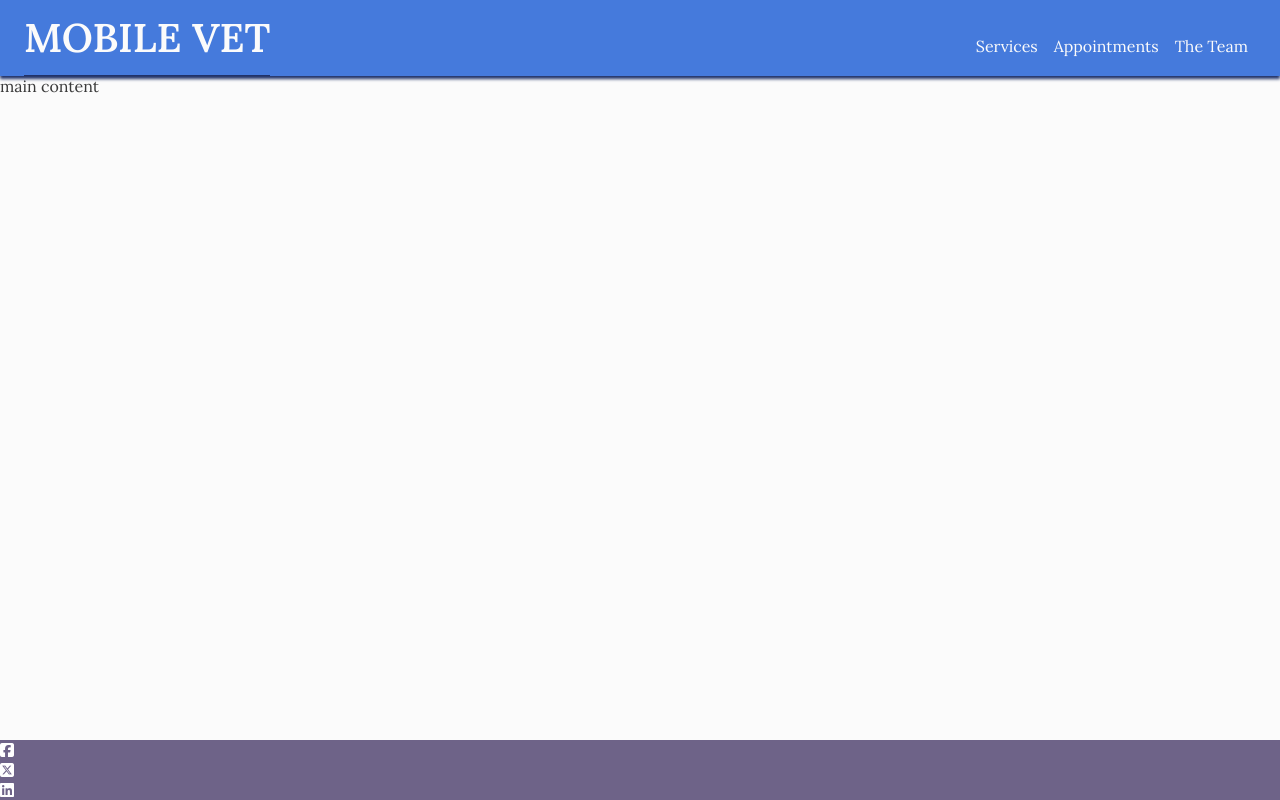
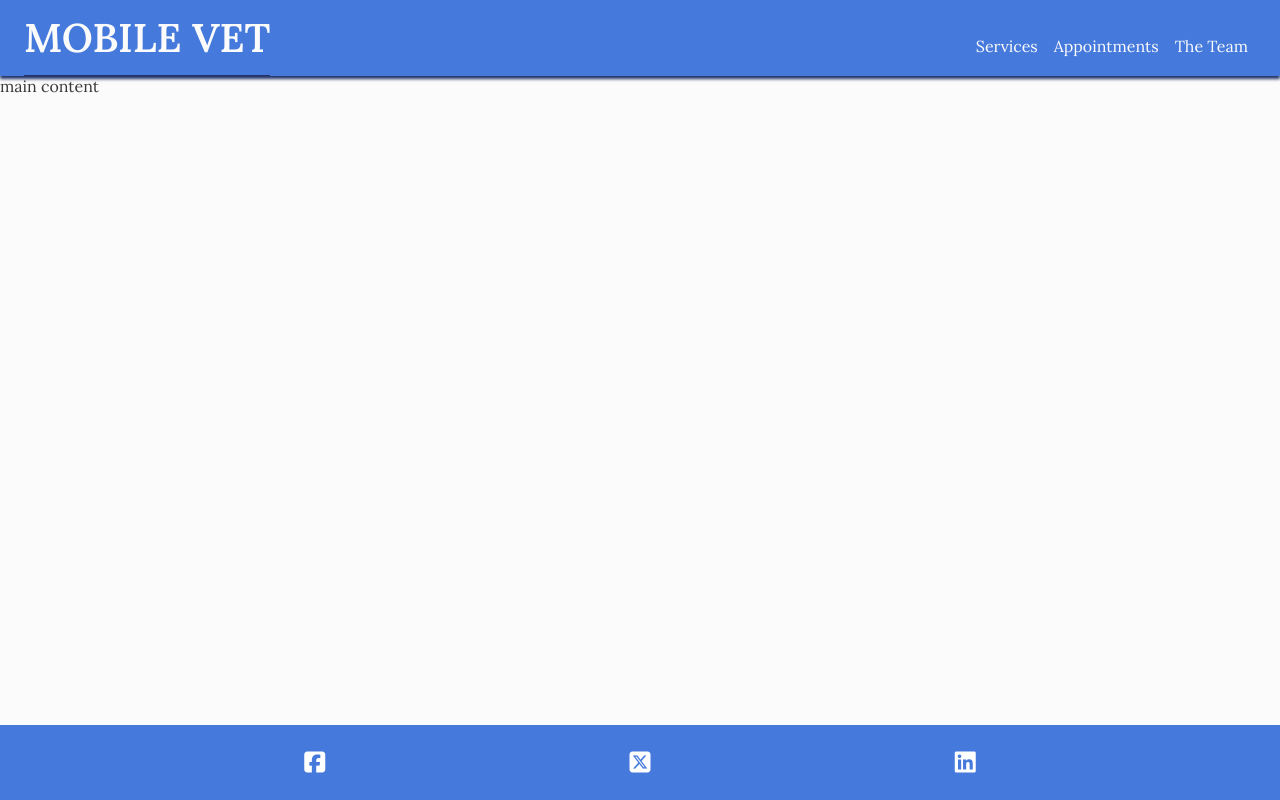
Before and after one commit to Code-Institute-Submissions/alanjameschapman-mobile-vet, a plain HTML site: page index.html in a window 1280 px wide. Drawn offline with Linux system fonts and the light colour scheme.

Commit message:
style footer for range of screens

```diff
--- a/assets/css/style.css
+++ b/assets/css/style.css
@@ -87,8 +87,19 @@ main {
 }
 
 /* footer */
-footer {
-    background-color: #6e6388;
+#social {
+    background-color: #457adc;
+    text-align: center;
+    padding: 25px 0;
+    display: flex;
+    justify-content: space-evenly;
+    list-style-type: none;
+}
+
+#social i {
+    font-size: 150%;
+    color: #ffffff;
+    padding:
 }
 
 /* Media queries for tablet (768px), laptop (992px) and desktop (1200px) */
--- a/index.html
+++ b/index.html
@@ -36,14 +36,14 @@
 
     <!-- footer -->
     <footer>
-      <ul>
+      <ul id="social">
         <li>
           <a
             href="https://www.facebook.com/"
             target="_blank"
             rel="noopener"
             aria-label="Visit our Facebook page (opens in new tab)"
-            ><i class="fa-brands fa-square-facebook" style="color: #ffffff;"></i
+            ><i class="fa-brands fa-square-facebook"></i
           ></a>
         </li>
         <li>
@@ -52,7 +52,7 @@
             target="_blank"
             rel="noopener"
             aria-label="Visit our X page (opens in new tab)">
-            <i class="fa-brands fa-square-x-twitter" style="color: #ffffff;"></i
+            <i class="fa-brands fa-square-x-twitter"></i
           ></a>
         </li>
         <li>
@@ -61,7 +61,7 @@
             target="_blank"
             rel="noopener"
             aria-label="Visit our Linkedin page (opens in new tab)">
-            <i class="fa-brands fa-linkedin" style="color: #ffffff;"></i></a>
+            <i class="fa-brands fa-linkedin"></i></a>
         </li>
       </ul>
     </footer>
```
